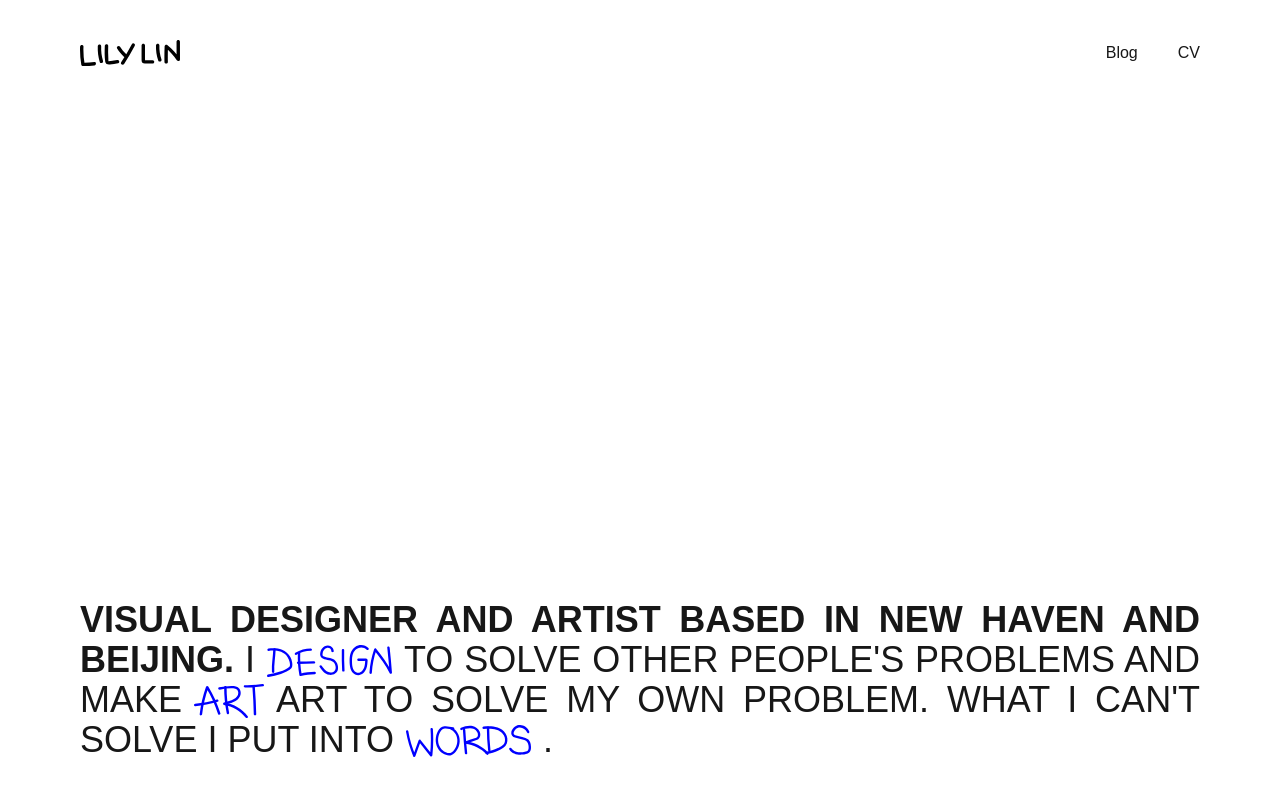
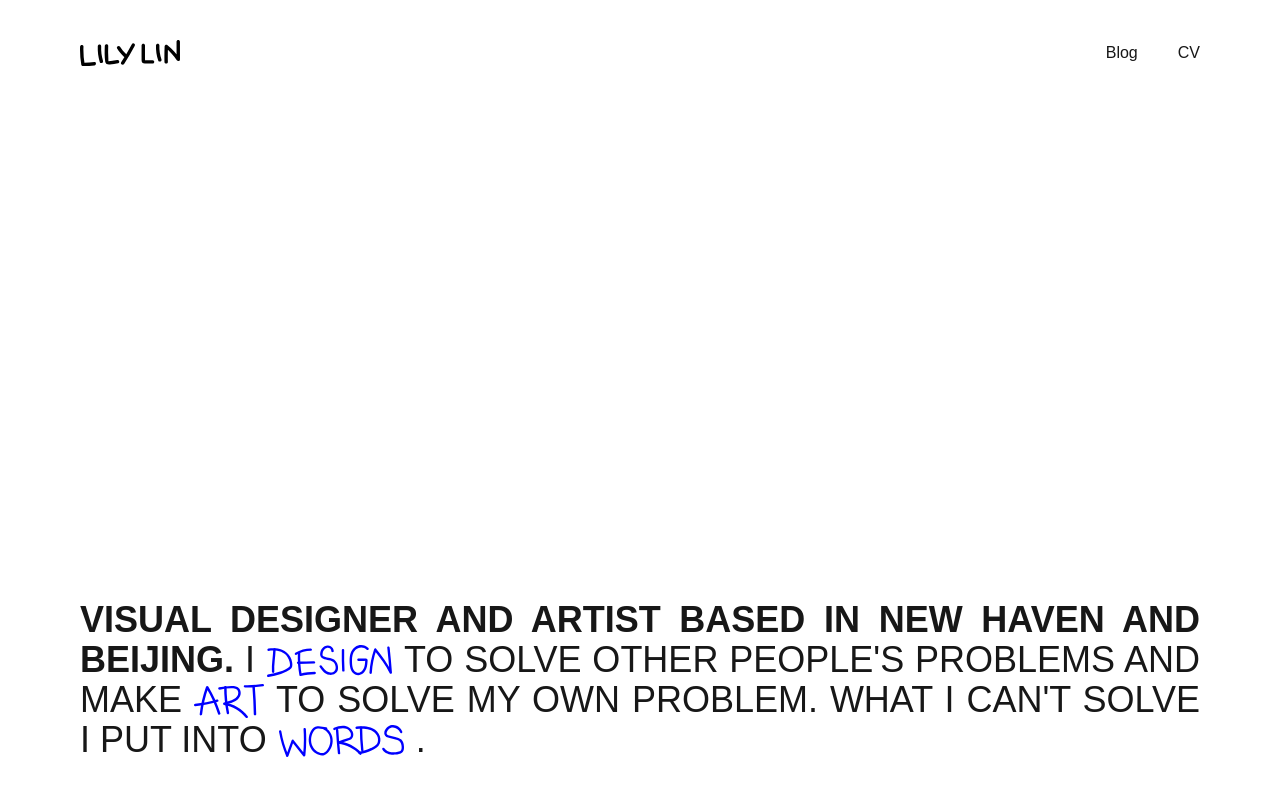
Before and after one commit to lilythebigfish/portfolio-site, a Next.js app: page / in a window 1280 px wide. Shown: the top 796 px of the page. Built offline with nearby package versions, Linux system fonts and the light colour scheme.

Commit message:
Update components.tsx

```diff
--- a/app/components.tsx
+++ b/app/components.tsx
@@ -18,7 +18,7 @@ export function Blurb() {
         <Image src="/svgs/design.svg" width={125} height={0} alt="" className="inline-block align-middle mx-3 -mt-[3px]" />
         TO SOLVE OTHER PEOPLE&apos;S PROBLEMS AND MAKE
         <Image src="/svgs/art.svg" width={70} height={0} alt="" className="inline-block align-middle mx-3 -mt-[3px]" />
-         ART TO SOLVE MY OWN PROBLEM. WHAT I CAN&apos;T SOLVE I PUT INTO
+         TO SOLVE MY OWN PROBLEM. WHAT I CAN&apos;T SOLVE I PUT INTO
         <Image src="/svgs/words.svg" width={125} height={0} alt="" className="inline-block align-middle mx-3 -mt-[3px]" />. </p>
     </div>
   )
```
